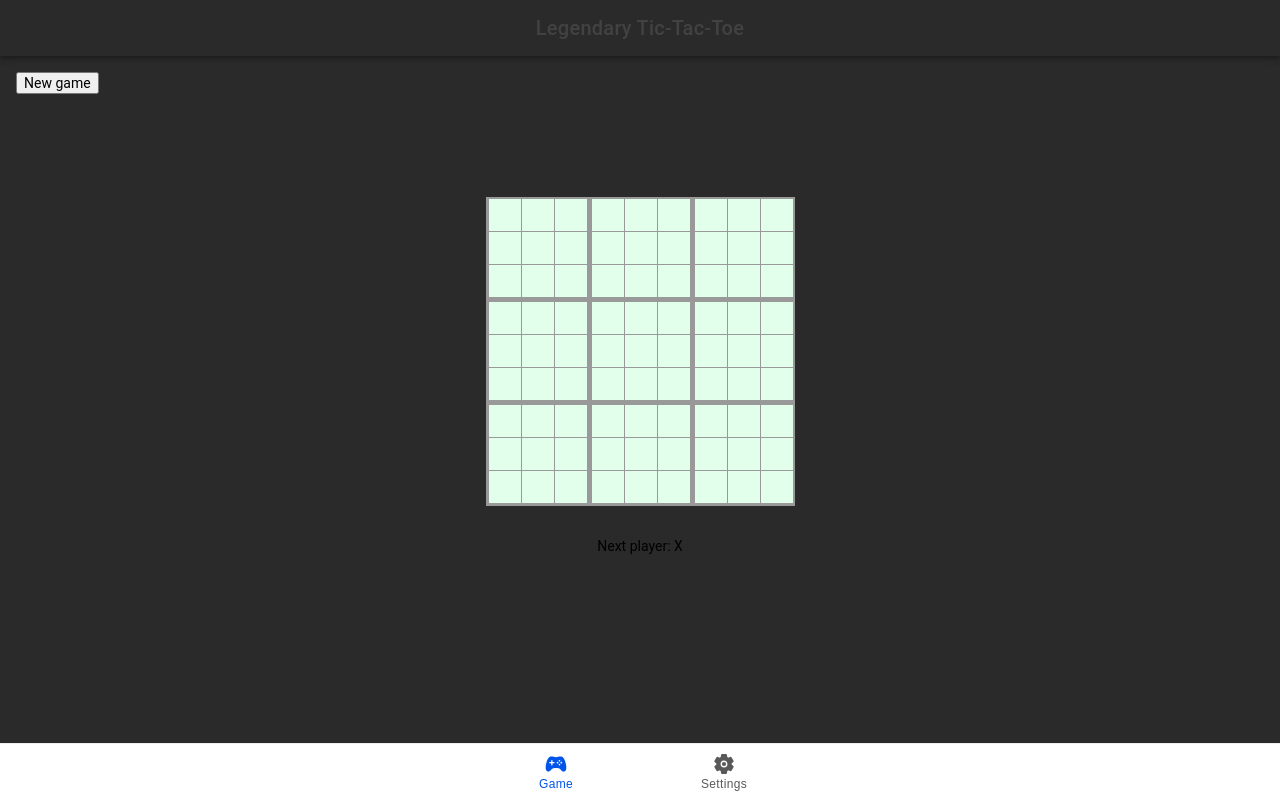
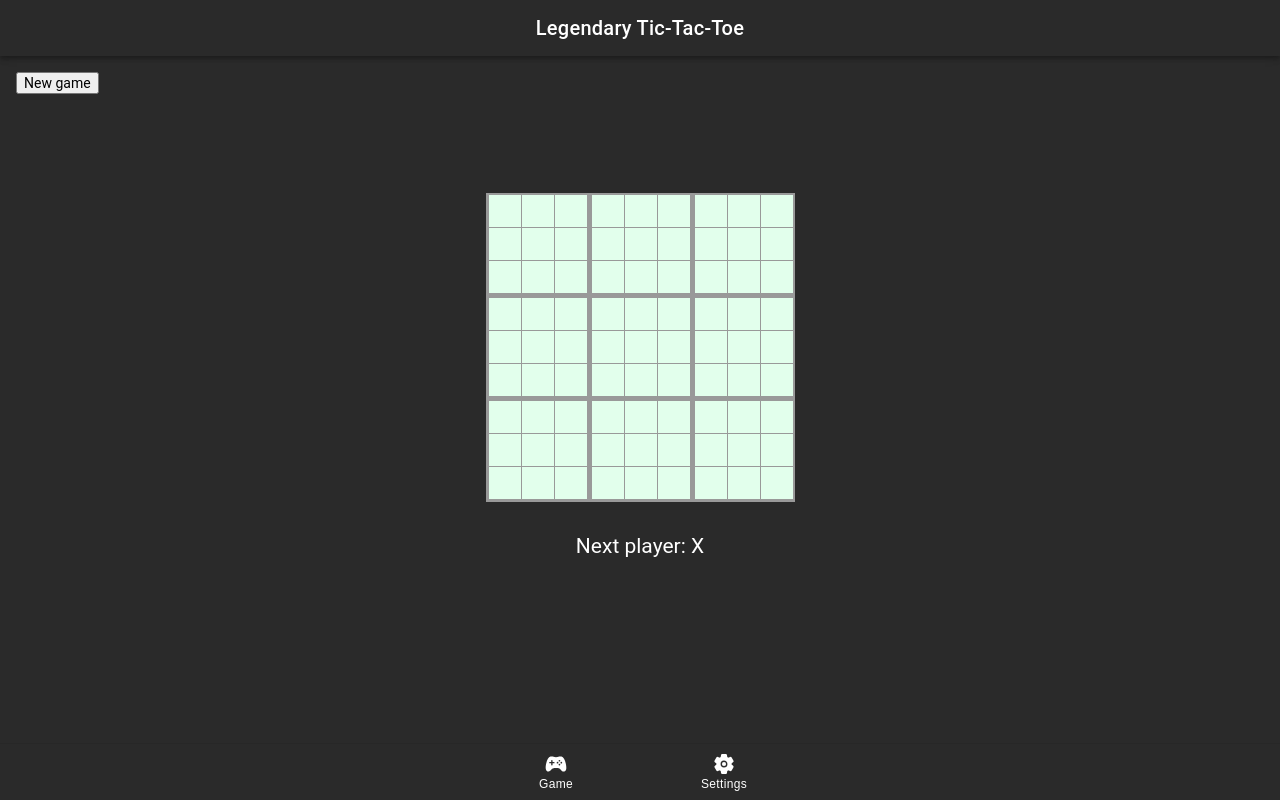
Before and after one commit to erikthegamer1242/legendary-tic-tac-toe, a React (Vite) app: page /game in a window 1280 px wide. Built offline with nearby package versions, Linux system fonts and the light colour scheme.

Commit message:
Small contrast issues fixed

```diff
--- a/src/components/Game.jsx
+++ b/src/components/Game.jsx
@@ -250,7 +250,7 @@ export default class Game extends React.Component
                 <br/>
                 {this.props.renderInfo &&
                         <div className="game-info">
-                            <div>{status}</div>
+                            <div id='status'>{status}</div>
                         </div>
                     }
             </div>
--- a/src/pages/Settings.css
+++ b/src/pages/Settings.css
@@ -70,3 +70,19 @@ ion-toolbar{
 ion-app{
     --background:  rgb(42, 42, 42) !important;
 }
+ion-tab-bar{
+    --background:  rgb(42, 42, 42) !important;
+}
+ion-tab-button
+{
+    color: white !important;
+}
+ion-title
+{
+    color: white !important;
+}
+#status
+{
+    color: white;
+    font-size: 1.5em;
+}
```
